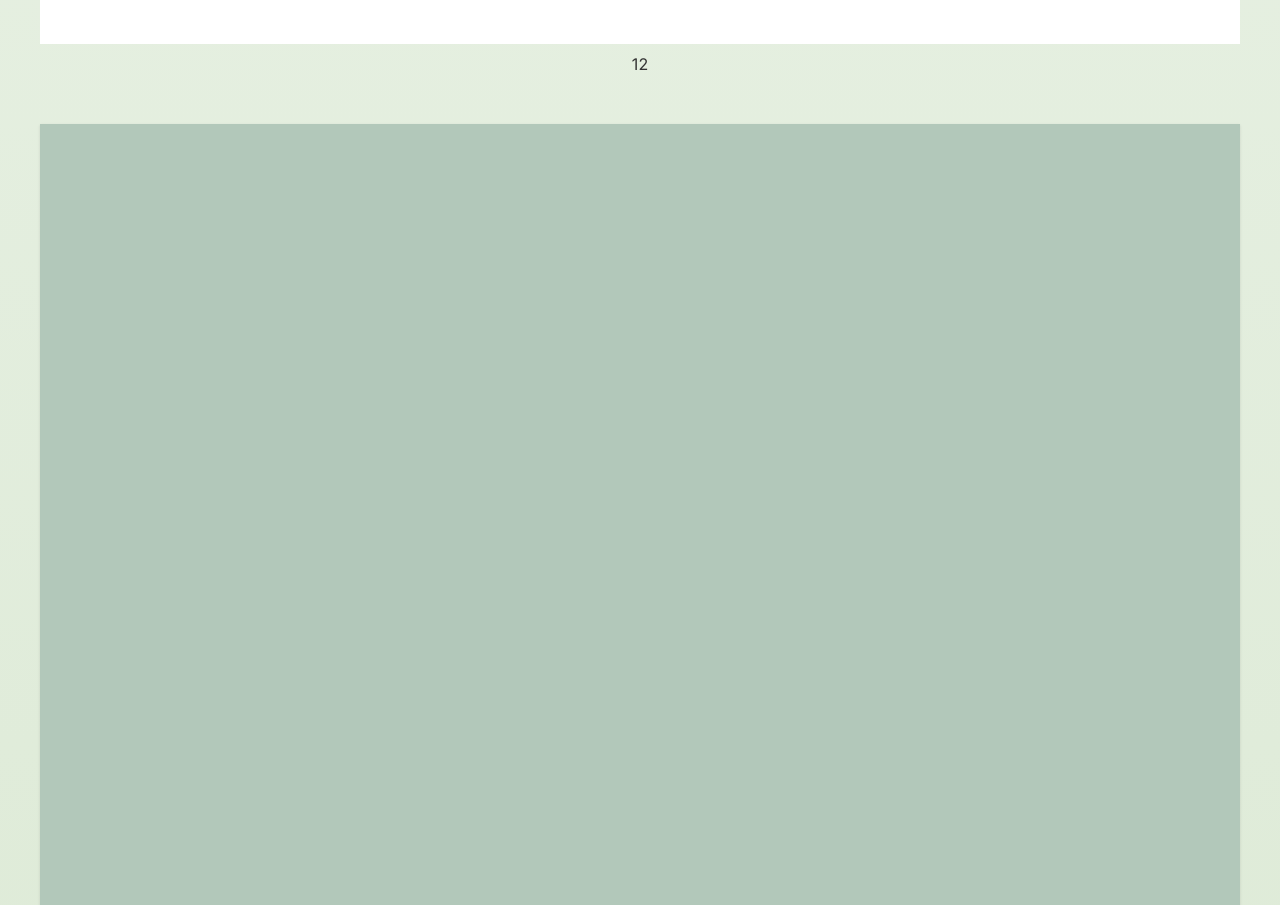
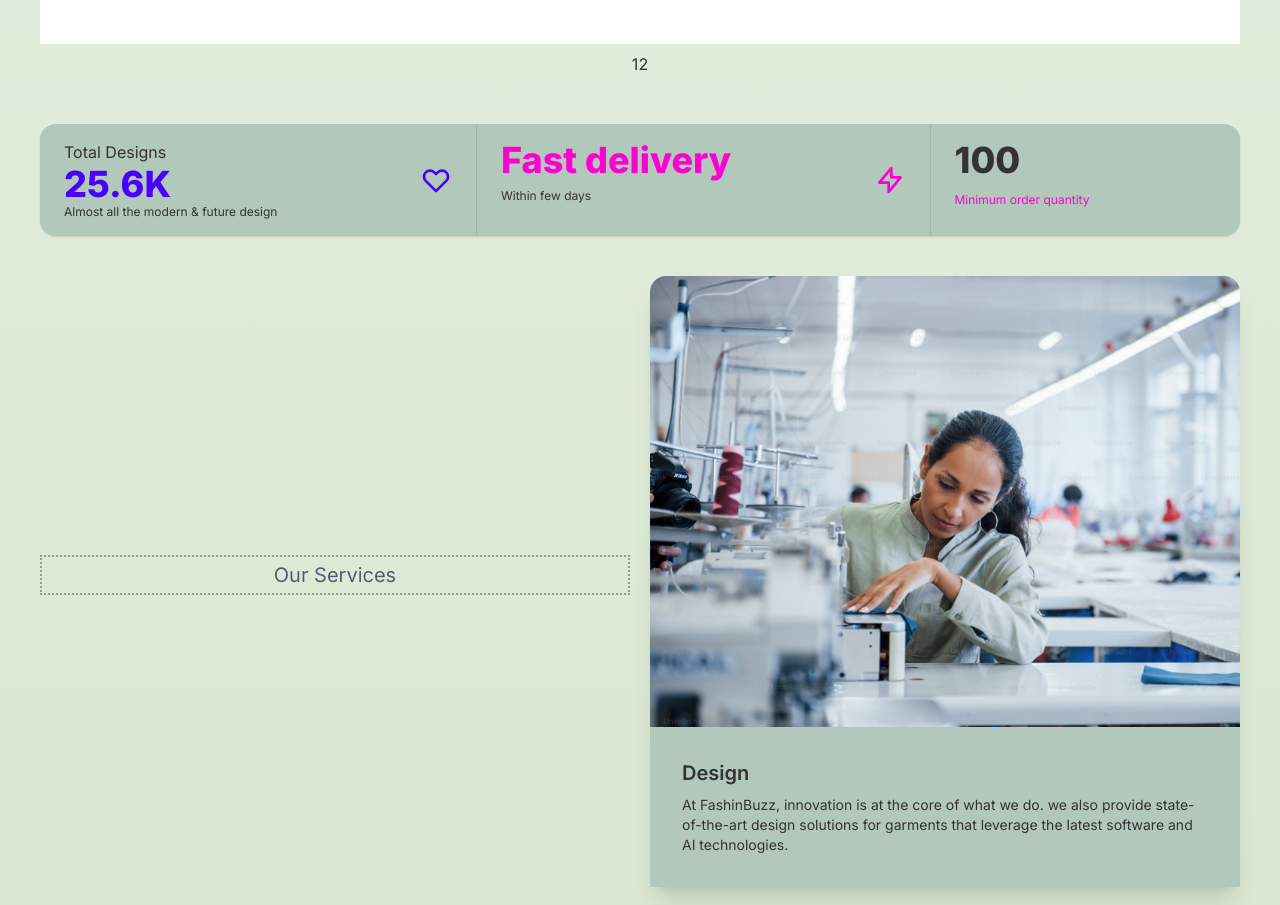
Before and after one commit to AtharvaMistry/fashinbuzz-next, a Next.js app: page / in a window 1280 px wide. Shown: the part 1140-2045 px from the top of the page. Built offline with nearby package versions, Linux system fonts and the light colour scheme.

Commit message:
latest changes

```diff
--- a/Components/HomeData.js
+++ b/Components/HomeData.js
@@ -22,13 +22,6 @@
                     </div>
 
                     <div className="stat">
-                        <div className="stat-figure text-secondary">
-                            <div className="avatar online">
-                                <div className="w-16 rounded-full">
-                                    <img src="https://daisyui.com/images/stock/photo-1534528741775-53994a69daeb.jpg" />
-                                </div>
-                            </div>
-                        </div>
                         <div className="stat-value text-[#333333]">100</div>
                         <div className="stat-desc text-secondary">Minimum order quantity</div>
                     </div>
--- a/app/page.js
+++ b/app/page.js
@@ -23,7 +23,33 @@
         <IntroCarousel />
 
         {/* data */}
-        <HomeData />
+        {/* <HomeData /> */}
+        <div className="grid px-5 md:px-10">
+          <div className="stats shadow bg-[#B2C8BA] min-w-full">
+            <div className="stat">
+              <div className="stat-figure text-primary">
+                <svg xmlns="http://www.w3.org/2000/svg" fill="none" viewBox="0 0 24 24" className="inline-block w-8 h-8 stroke-current"><path strokeLinecap="round" strokeLinejoin="round" strokeWidth="2" d="M4.318 6.318a4.5 4.5 0 000 6.364L12 20.364l7.682-7.682a4.5 4.5 0 00-6.364-6.364L12 7.636l-1.318-1.318a4.5 4.5 0 00-6.364 0z"></path></svg>
+              </div>
+              <div className="stat-title text-[#333333]">Total Designs</div>
+              <div className="stat-value text-primary">25.6K</div>
+              <div className="stat-desc text-[#333333]">Almost all the modern & future design</div>
+            </div>
+
+            <div className="stat">
+              <div className="stat-figure text-secondary">
+                <svg xmlns="http://www.w3.org/2000/svg" fill="none" viewBox="0 0 24 24" className="inline-block w-8 h-8 stroke-current"><path strokeLinecap="round" strokeLinejoin="round" strokeWidth="2" d="M13 10V3L4 14h7v7l9-11h-7z"></path></svg>
+              </div>
+              <div className="stat-value text-secondary">Fast delivery</div>
+              <div className="stat-desc text-[#333333]">Within few days</div>
+            </div>
+
+            <div className="stat">
+              <div className="stat-value text-[#333333]">100</div>
+              <div className="stat-desc text-secondary">Minimum order quantity</div>
+            </div>
+
+          </div>
+        </div>
 
         {/* service */}
         <HomeService />
```
